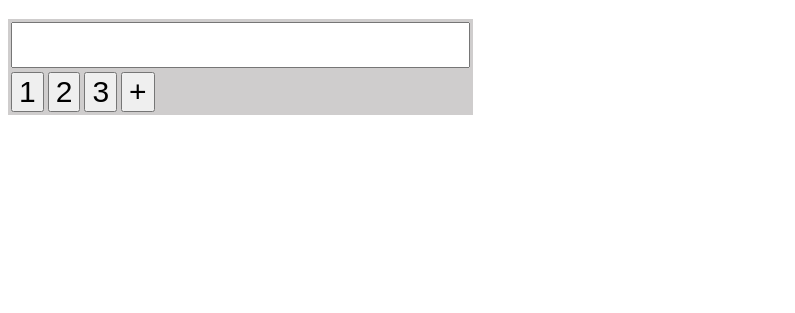
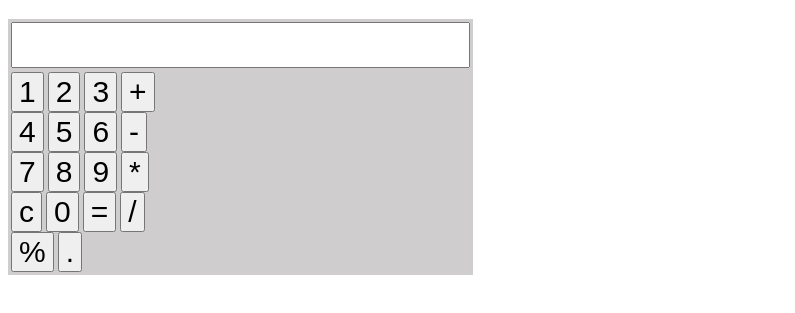
Before and after one commit to Sulwe/Calculator, a plain HTML site: page index.html in a window 1280 px wide. Shown: the part 61-374 px from the top of the page, without its empty margins (0-795 px from the left). Drawn offline with Linux system fonts and the light colour scheme.

Commit message:
add more numbers and operators

```diff
--- a/index.html
+++ b/index.html
@@ -26,6 +26,25 @@
                         <input type="button" class="number" name="two" value="2">
                         <input type="button" class="number" name="three" value="3">
                         <input type="button" class="operator" name="add" value="+">
+                        <br>
+                        <input type="button" class="number" name="four" value="4">
+                        <input type="button" class="number" name="five" value="5">
+                        <input type="button" class="number" name="six" value="6">
+                        <input type="button" class="operator" name="minus" value="-">
+                        <br>
+                        <input type="button" class="number" name="seven" value="7">
+                        <input type="button" class="number" name="eight" value="8">
+                        <input type="button" class="number" name="nine" value="9">
+                        <input type="button" class="operator" name="multiply" value="*">
+                        <br>
+                        <input type="button" class="operator" name="clear" value="c">
+                        <input type="button" class="number" name="zero" value="0">
+                        <input type="button" class="operator" name="equal" value="=">
+                        <input type="button" class="operator" name="divide" value="/">
+                        <br>
+                        <input type="button" class="operator" name="modulus" value="%">
+                        <input type="button" class="number" name="dot" value=".">
+
                     </td>
                 </tr>
 
```
